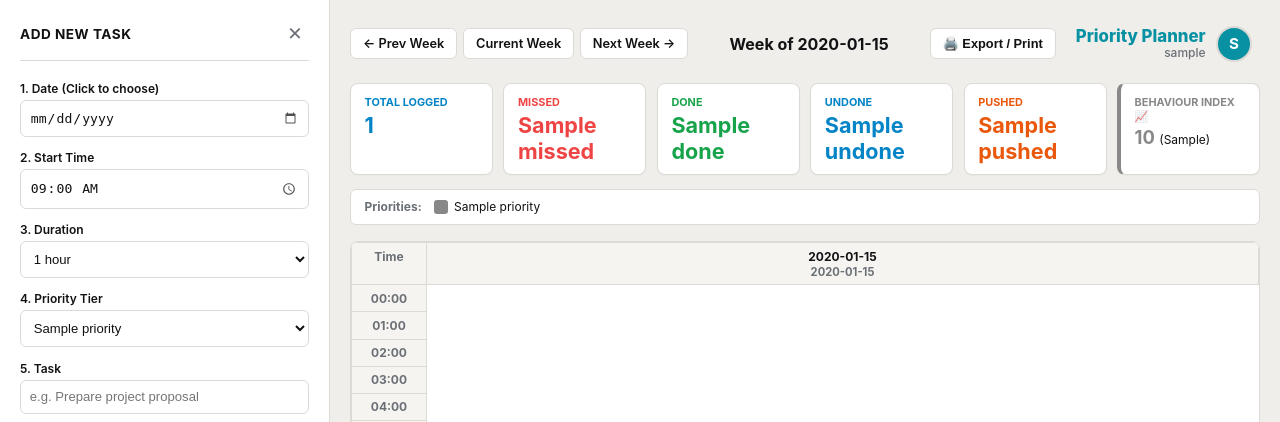
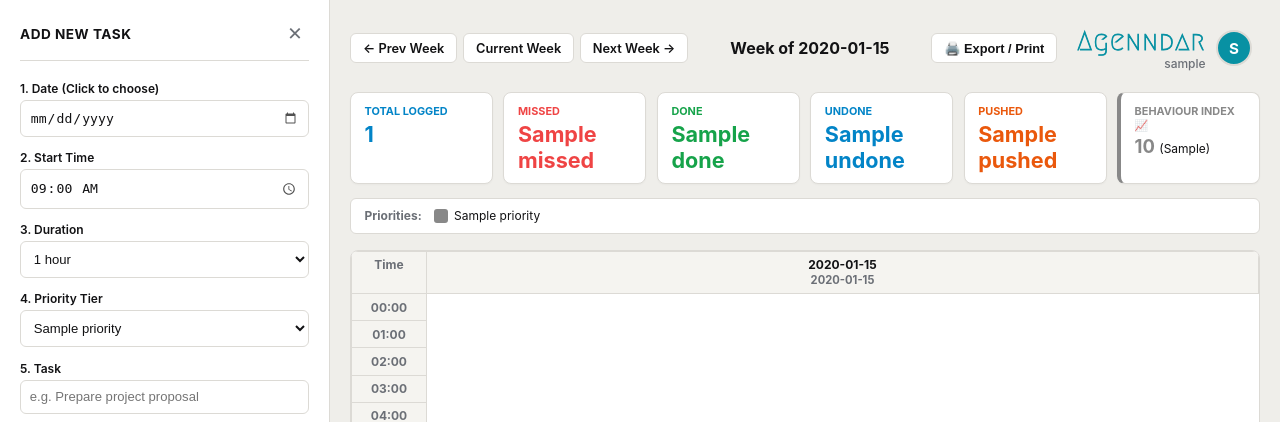
Before and after one commit to dynamixAI/priority-planner-app, a Flask app: template templates/dashboard.html in a window 1280 px wide. Shown: the top 422 px of the page. Run offline with Flask 3, Linux system fonts and the light colour scheme; the template is opened without the code that fills it: most values are stand-ins (such as "Sample title", 1, 10 or a date in 2020); parts of the project's set-up code (start-up, migrations or seed data) failed here and were passed over; some libraries are stand-ins or nearby versions.

Commit message:
Rename app to Agenndar and use Megrim for the wordmark

```diff
--- a/app.py
+++ b/app.py
@@ -67,13 +67,13 @@ def send_reset_email(to_email, reset_link):
 
     body = (
         "Hi,\n\n"
-        "We received a request to reset your Priority Planner password. "
+        "We received a request to reset your Agenndar password. "
         "Click the link below to choose a new one:\n\n"
         f"{reset_link}\n\n"
         "This link expires in 1 hour. If you didn't request this, you can safely ignore this email."
     )
     msg = MIMEText(body)
-    msg["Subject"] = "Reset your Priority Planner password"
+    msg["Subject"] = "Reset your Agenndar password"
     msg["From"] = sender_email
     msg["To"] = to_email
 
--- a/templates/dashboard.html
+++ b/templates/dashboard.html
@@ -3,7 +3,7 @@
 <head>
   <meta charset="UTF-8">
   <link rel="icon" type="image/svg+xml" href="{{ url_for('static', filename='favicon.svg') }}">
-  <title>Weekly Priority Planner & Execution Dashboard</title>
+  <title>Agenndar</title>
   <meta name="csrf-token" content="{{ csrf_token() }}">
   <script src="https://cdnjs.cloudflare.com/ajax/libs/html2pdf.js/0.10.1/html2pdf.bundle.min.js"></script>
   <script>
@@ -13,6 +13,13 @@
     }
   </script>
   <style>
+    @font-face {
+      font-family: 'Megrim';
+      src: url("{{ url_for('static', filename='fonts/Megrim.ttf') }}") format('truetype');
+      font-weight: 400;
+      font-style: normal;
+      font-display: swap;
+    }
     :root {
       --bg: #efeeea;
       --card-bg: #ffffff;
@@ -215,11 +222,14 @@
     }
     .profile-hub:hover { background: var(--slot-hover); }
     .brand-title {
-      font-size: 1.05rem;
-      font-weight: 800;
+      font-family: 'Megrim', sans-serif;
+      font-size: 1.7rem;
+      font-weight: 400;
+      letter-spacing: 1px;
       color: var(--primary);
       text-align: right;
       line-height: 1.1;
+      -webkit-text-stroke: 0.03em currentColor;
     }
     .brand-user { font-size: 0.75rem; color: var(--metric-muted); font-weight: 500; }
     .avatar-badge {
@@ -662,7 +672,7 @@
     <div id="printHeader">
       <div style="display:flex; justify-content:space-between; align-items:flex-end; margin-bottom:12px; border-bottom:2px solid #0f172a; padding-bottom:8px;">
         <div>
-          <div style="font-size:1.4rem; font-weight:800; color:#0f172a;">Priority Planner</div>
+          <div style="font-family:'Megrim', sans-serif; font-size:2rem; font-weight:400; letter-spacing:2px; color:#0f172a; -webkit-text-stroke:0.03em #0f172a;">Agenndar</div>
           <div id="printHeaderWeek" style="font-size:1rem; font-weight:600; color:#334155;"></div>
         </div>
         <div id="printHeaderGenerated" style="font-size:0.75rem; color:#64748b; text-align:right;"></div>
@@ -691,7 +701,7 @@
 
         <div class="profile-hub" id="profileHub" onclick="toggleProfileDropdown(event)">
           <div style="text-align: right;">
-            <div class="brand-title">Priority Planner</div>
+            <div class="brand-title">Agenndar</div>
             <div class="brand-user">{{ username }}</div>
           </div>
           <div class="avatar-badge">{{ username[:1].upper() }}</div>
@@ -1437,7 +1447,7 @@
       const element = document.getElementById('printableContent');
       const opt = {
         margin: [8, 8, 8, 8],
-        filename: `Priority_Planner_${document.getElementById('exportWeekTitle').innerText.replace(/\s+/g, '_')}.pdf`,
+        filename: `Agenndar_${document.getElementById('exportWeekTitle').innerText.replace(/\s+/g, '_')}.pdf`,
         image: { type: 'jpeg', quality: 0.98 },
         html2canvas: { scale: 2, useCORS: true, backgroundColor: '#ffffff' },
         jsPDF: { unit: 'mm', format: 'a4', orientation: 'landscape' }
--- a/templates/forgot_password.html
+++ b/templates/forgot_password.html
@@ -3,7 +3,7 @@
 <head>
   <meta charset="UTF-8">
   <link rel="icon" type="image/svg+xml" href="{{ url_for('static', filename='favicon.svg') }}">
-  <title>Forgot Password | Priority Planner</title>
+  <title>Forgot Password | Agenndar</title>
   <script>
     const cachedTheme = localStorage.getItem('planner-theme');
     document.documentElement.setAttribute('data-theme', cachedTheme || 'dark');
--- a/templates/login.html
+++ b/templates/login.html
@@ -3,7 +3,7 @@
 <head>
   <meta charset="UTF-8">
   <link rel="icon" type="image/svg+xml" href="{{ url_for('static', filename='favicon.svg') }}">
-  <title>Login | Priority Planner</title>
+  <title>Login | Agenndar</title>
   <script>
     const cachedTheme = localStorage.getItem('planner-theme');
     document.documentElement.setAttribute('data-theme', cachedTheme || 'dark');
--- a/templates/priority_setup.html
+++ b/templates/priority_setup.html
@@ -3,7 +3,7 @@
 <head>
   <meta charset="UTF-8">
   <link rel="icon" type="image/svg+xml" href="{{ url_for('static', filename='favicon.svg') }}">
-  <title>Settings | Priority Planner</title>
+  <title>Settings | Agenndar</title>
   <meta name="csrf-token" content="{{ csrf_token() }}">
   <style>
     :root {
@@ -320,7 +320,7 @@
       <p>Wipes everything back to a blank slate: every task, every priority tier, and every counter (Total Logged, Done, Missed, Pushed, Behaviour Index) — restored to the same defaults as a brand-new account. Your login and display theme are kept. This cannot be undone.</p>
       <button type="button" class="btn-danger" onclick="resetAccount()">Reset Account — Wipe Everything</button>
 
-      <p style="margin-top:1rem;">Permanently deletes your account — every task, every priority tier, and your login itself. There is no recovery. You'll need to register again from scratch to use Priority Planner in future.</p>
+      <p style="margin-top:1rem;">Permanently deletes your account — every task, every priority tier, and your login itself. There is no recovery. You'll need to register again from scratch to use Agenndar in future.</p>
       <button type="button" class="btn-danger" onclick="deleteAccount()">Delete Account Permanently</button>
     </div>
 
--- a/templates/register.html
+++ b/templates/register.html
@@ -3,7 +3,7 @@
 <head>
   <meta charset="UTF-8">
   <link rel="icon" type="image/svg+xml" href="{{ url_for('static', filename='favicon.svg') }}">
-  <title>Create Account | Priority Planner</title>
+  <title>Create Account | Agenndar</title>
   <script>
     const cachedTheme = localStorage.getItem('planner-theme');
     document.documentElement.setAttribute('data-theme', cachedTheme || 'dark');
--- a/templates/reset_password.html
+++ b/templates/reset_password.html
@@ -3,7 +3,7 @@
 <head>
   <meta charset="UTF-8">
   <link rel="icon" type="image/svg+xml" href="{{ url_for('static', filename='favicon.svg') }}">
-  <title>Reset Password | Priority Planner</title>
+  <title>Reset Password | Agenndar</title>
   <meta name="csrf-token" content="{{ csrf_token() }}">
   <script>
     const cachedTheme = localStorage.getItem('planner-theme');
--- a/templates/trends.html
+++ b/templates/trends.html
@@ -3,7 +3,7 @@
 <head>
   <meta charset="UTF-8">
   <link rel="icon" type="image/svg+xml" href="{{ url_for('static', filename='favicon.svg') }}">
-  <title>Behavioural Trends | Priority Planner</title>
+  <title>Behavioural Trends | Agenndar</title>
   <script src="https://cdn.jsdelivr.net/npm/chart.js"></script>
   <style>
     :root {
```
Also changed, not shown: templates/welcome.html (+10 -3 lines), static/fonts/Megrim.ttf (added).
